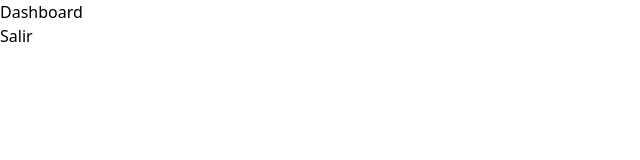
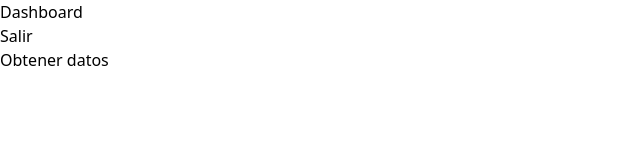
Before and after one commit to JosafatJimenezB/nextjs-farmacia, a Next.js app: page /dashboard in a window 1280 px wide. Shown: the top 160 px of the page, without its empty margins (0-640 px from the left). Built offline with nearby package versions, Linux system fonts and the light colour scheme.

Commit message:
add: boton para consumir endpoint de productos

```diff
--- a/pages/dashboard.js
+++ b/pages/dashboard.js
@@ -13,10 +13,21 @@ function Dashboard() {
     }
   };
 
+  const getData = async () => {
+    try {
+      const response = await axios.get("/api/products/products");
+      console.log(response);
+    } catch (err) {
+      console.log(err);
+    }
+  };
+
   return (
     <div>
       <h1>Dashboard</h1>
       <button onClick={() => logout()}>Salir</button>
+      <br></br>
+      <button onClick={() => getData()}>Obtener datos</button>
     </div>
   );
 }
```
